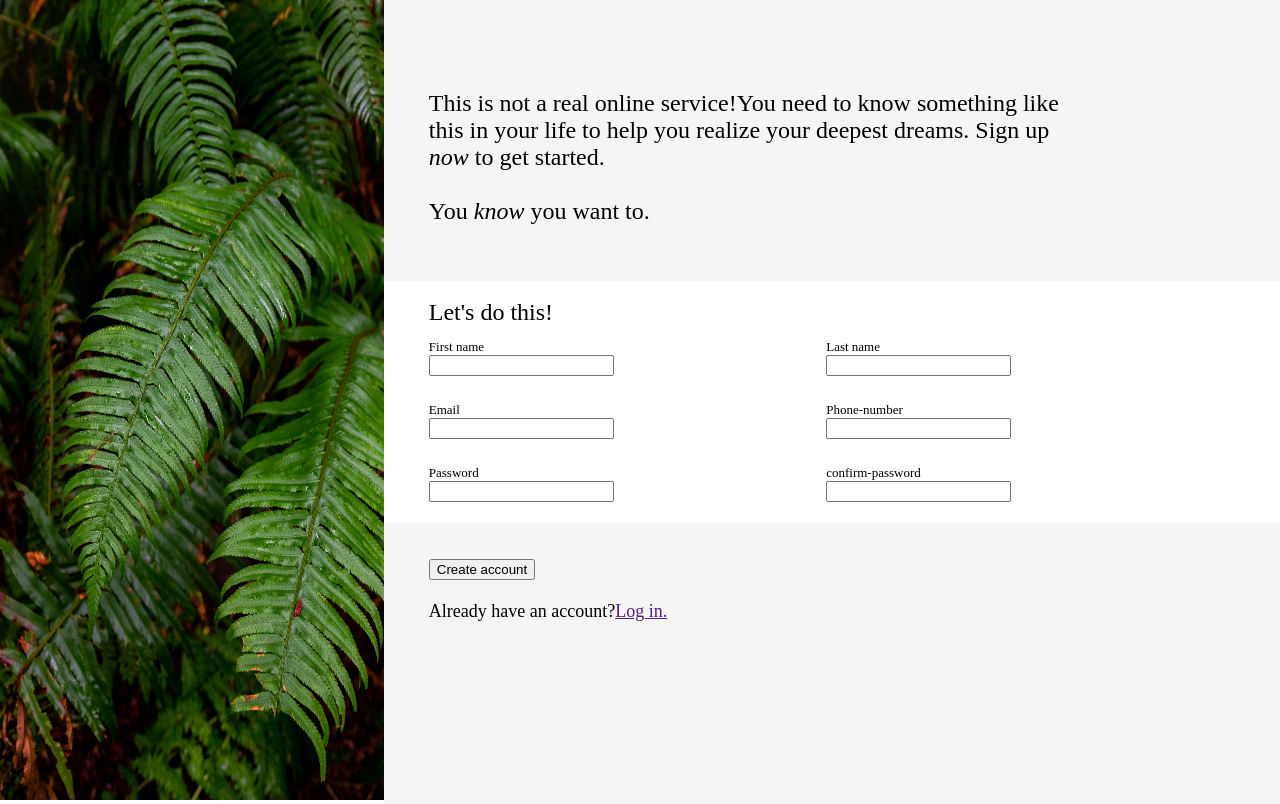
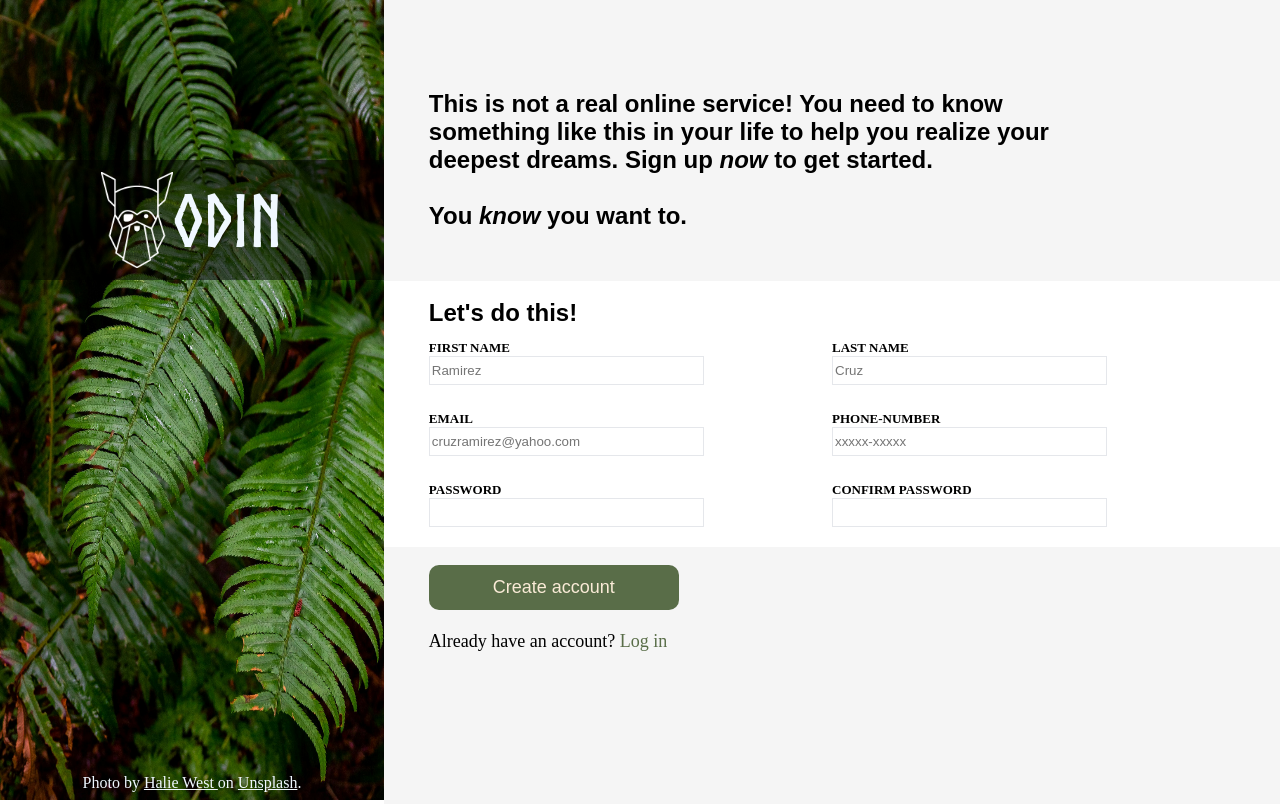
Before and after one commit to doomslayee/signup-page, a plain HTML site: page index.html in a window 1280 px wide. Drawn offline with Linux system fonts and the light colour scheme.

Commit message:
Added styles to the form

```diff
--- a/index.html
+++ b/index.html
@@ -9,66 +9,70 @@
 <body>
 
         <div class="img-container">
+            <span class="img-text"><img src="odin-lined.png" alt="A nice odin png image"><span class="odin">ODIN</span></span>
             <img src="halie-west-25xggax4bSA-unsplash.jpg" alt="A nice,aesthetic background for a welcome page by Halie west from unsplash">
+            <div class="img-credits">Photo by <a href="">Halie West </a>on <a href="">Unsplash</a>.</div>
         </div>
         <div class="form-container">
             <div class="form-content top">
-                This is not a real online service!You need to know something like this in your life to help you realize your deepest dreams. Sign up <i>now</i> to get started.
+                This is not a real online service! You need to know something like this in your life to help you realize your deepest dreams. Sign up <i>now</i> to get started.
                 <br><br>
                 You <i>know</i> you want to.
                 <br><br>
             </div>
             <div class="form-content middle">Let's do this!
                <div class="form-input">
+                <form action="" method="post" id="myForm">
                 <div class="input-top">
                     <div class="input">
                     <p>
-                    <label for="first-name"><div>First name</div></label>
-                        <input type="text" id="first-name">
+                   <div> <label for="first-name">First name</label></div>
+                        <input type="text" id="first-name" placeholder="Ramirez" name="first-name">
                     </p>
                     </div>
                     <div class="input">
                     <p>
-                    <label for="Last-name"><div>Last name</div></label>
-                        <input type="text" id="Last-name">
+                    <div><label for="Last-name">Last name</label></div>
+                        <input type="text" id="Last-name" placeholder="Cruz" name="Last-name">
                     </p>
                     </div>
                 </div>
                 <div class="input-top">
                    <div class="input">
                     <p>
-                    <label for="email"><div>Email</div></label>
-                        <input type="text" id="email">
+                    <div><label for="email">Email</label></div>
+                        <input type="email" id="email" placeholder="cruzramirez@yahoo.com" name="email-id">
                     </p>
                   </div>
                    <div class="input">
                     <p>
-                    <label for="phone-number"><div>Phone-number</div></label>
-                        <input type="text" id="phone-number">
+                    <div><label for="phone-number">Phone-number</label></div>
+                        <input type="tel" id="phone-number" name="telephone" placeholder="xxxxx-xxxxx">
                     </p>
                   </div>
                 </div>
                 <div class="input-top">
                    <div class="input">
                     <p>
-                    <label for="password"><div>Password</div></label>
-                        <input type="text" id="password">
+                    <div><label for="password">Password</label></div>
+                        <input type="password" id="password">
                     </p>
                   </div>
                    <div class="input">
                     <p>
-                    <label for="confirm-password"><div>confirm-password</div></label>
-                        <input type="text" id="confirm-password">
+                    <div><label for="confirm-password">Confirm password</label></div>
+                        <input type="password" id="confirm-password">
                     </p>
                   </div>
                 </div>
+                </form>
                </div>
             </div>
             <div class="form-content bottom">
-                <button>Create account</button>
+                <button type="submit" form="myForm">Create account</button>
                 <br>
                 <br>
-                Already have an account?<a href="">Log in.</a>
+                Already have an account?<a href=""> Log in</a>
             </div>
         </div>
 
--- a/styles.css
+++ b/styles.css
@@ -1,19 +1,21 @@
+@font-face {
+    font-family: Norse-Bold;
+    src: url(Norse-Bold.otf);
+}
 body{
     display: flex;
     margin: 0;
     padding: 0;
-
-
 }
 .img-container{
     width: 30%;
-
+}
+.img-container > img{
+    max-width: 100%;
+    height: 100vh;
+    position: relative;
 }
 
-img{
-    max-width: 100%;
-    height: 100vh;
-}
 .form-container{
     display: flex;
     flex-direction: column;
@@ -28,21 +30,24 @@ img{
         height: 35%;
         background-color: whitesmoke;
         text-wrap: wrap;
+        font-weight: 600;
+        font-family:Arial, Helvetica, sans-serif;
     }
     &.middle{
         padding-top: 2%;
-        height: 30%;
-        padding-right: 30%;
+        height: 33%;
+        padding-right: 20%;
+        font-weight: bold;
+        font-family:Arial, Helvetica, sans-serif;
     }
     &.bottom{
-        height: 35%;
+        height: 32%;
         background-color: whitesmoke;
-        padding-top: 4%;
+        padding-top: 2%;
         font-size: large;
     }
     padding-right: 23%;
     padding-left: 5%;
-
 }
 .form-input{
     font-size: small;
@@ -53,3 +58,61 @@ img{
     display: flex;
     justify-content: space-between;
 }
+button{
+    height: 45px;
+    width:250px;
+    border-radius: 10px;
+    background-color: #596D48;
+    color: antiquewhite;
+    font-size: large;
+    box-shadow: beige;
+    border: 0px;
+}
+.bottom>a{
+    text-decoration: #596D48;
+    color: #596D48;
+}
+.img-text{
+    position: absolute;
+    z-index: 1;
+    top: 20%;
+    height: 15vh;
+    width: 30%;
+    background-color: rgba(00, 00, 00, 0.5);
+    display: flex;
+    justify-content: center;
+    align-items: center;
+
+}
+.img-text>img{
+    height:12vh;
+    max-width: 100%;
+}
+.odin{
+    color: aliceblue;
+    font-size: 9vh;
+    text-align: center;
+    font-family: Norse-bold;
+    justify-self: center;
+}
+.img-credits{
+    position: absolute;
+    bottom: 1%;
+    color: aliceblue;
+    width: 30%;
+    text-align: center;
+    a{
+
+        color:aliceblue;
+    }
+}
+.input{
+    font-family: 'Times New Roman', Times, serif;
+    text-transform: uppercase;
+    width: 40%;
+}
+input{
+    border: 1px solid #E5E7EB;
+    height: 25px;
+    width: 100%;
+}
```
Also changed, not shown: Norse-Bold.otf (added), odin-lined.png (added). Lines whose indentation alone changed are shown as unchanged.
